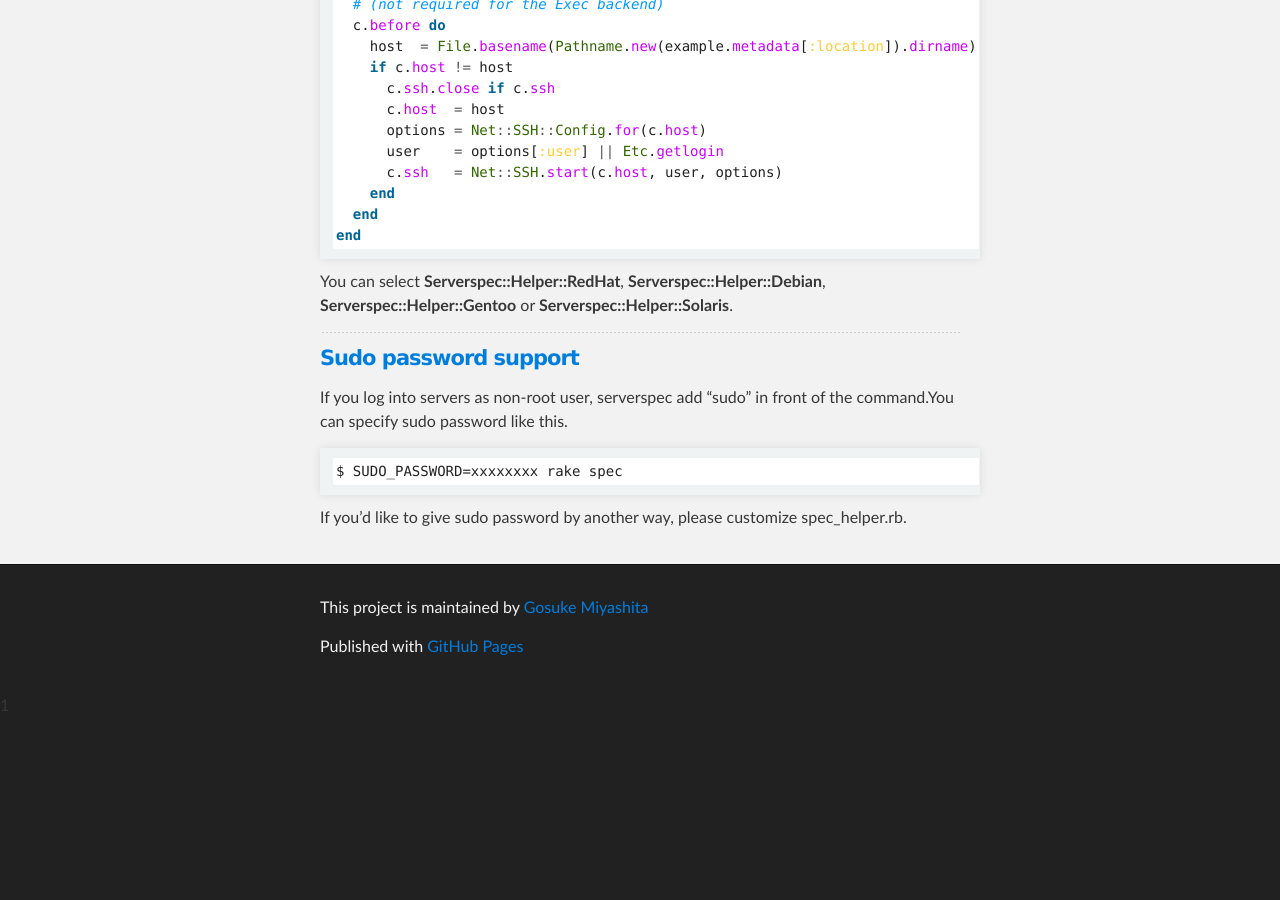
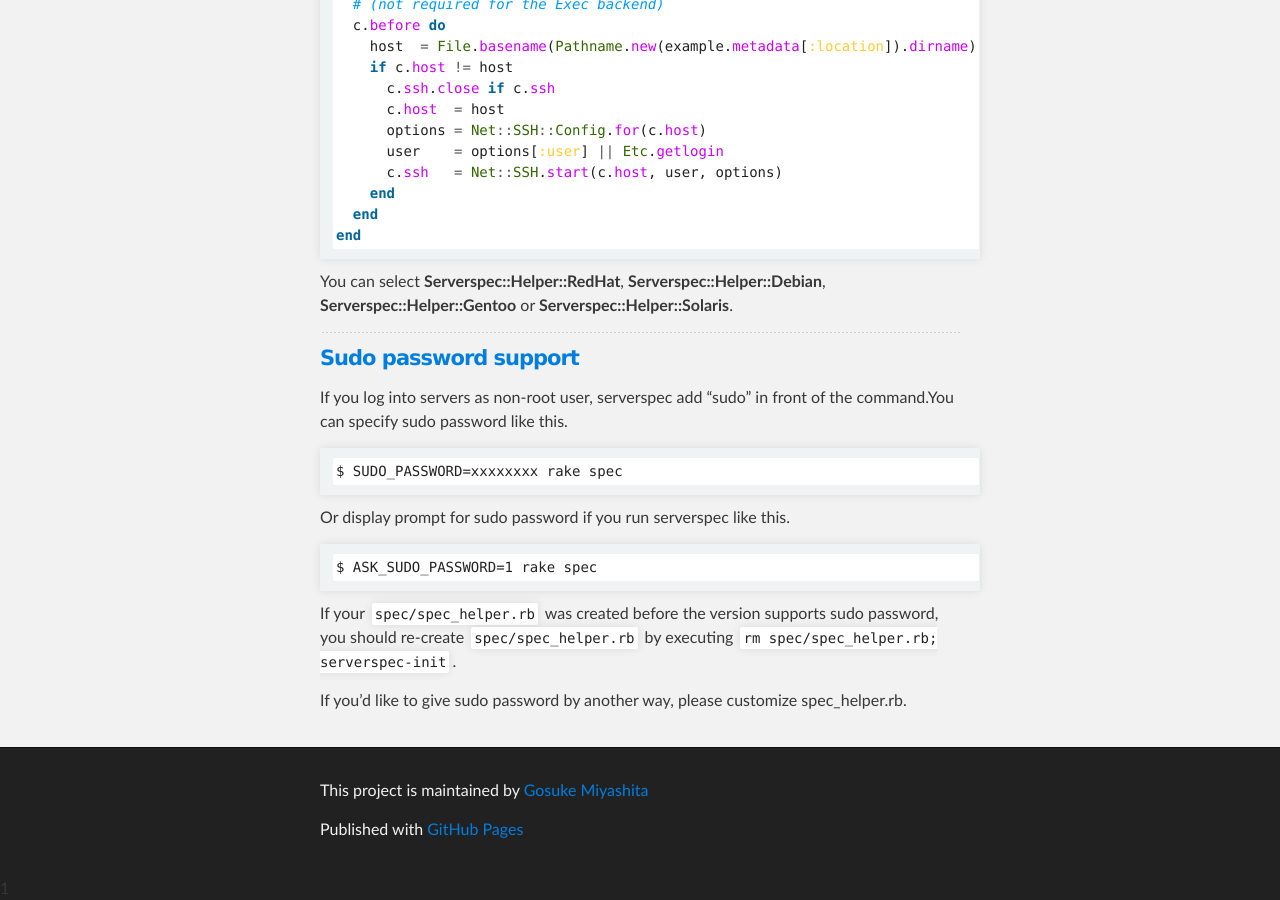
Before and after one commit to serverspec/serverspec.github.io, a Jekyll site: the page built from tutorial.md, in a window 1280 px wide and 900 px high, scrolled down 1285 px. Built offline with Jekyll 4.4.1, drawn with Linux system fonts in a browser that asks for light colours; Markdown is read by kramdown in place of the engine named in the settings; before the commit the page ends 2002 px from its top, so only the background shows below that.

Commit message:
Add explanation of ASK_SUDO_PASSWORD

````diff
--- a/tutorial.md
+++ b/tutorial.md
@@ -80,4 +80,12 @@ If you log into servers as non-root user, serverspec add "sudo" in front of the
 $ SUDO_PASSWORD=xxxxxxxx rake spec
 ```
 
+Or display prompt for sudo password if you run serverspec like this.
+
+```
+$ ASK_SUDO_PASSWORD=1 rake spec
+```
+
+If your ``spec/spec_helper.rb`` was created before the version supports sudo password, you should re-create ``spec/spec_helper.rb`` by executing ``rm spec/spec_helper.rb; serverspec-init``.
+
 If you'd like to give sudo password by another way, please customize spec_helper.rb.
````
